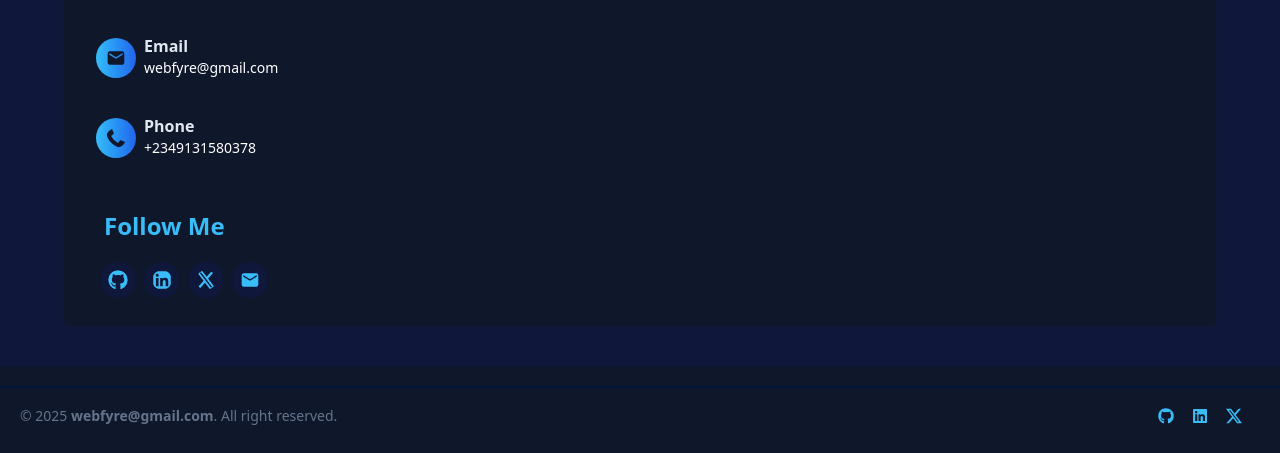
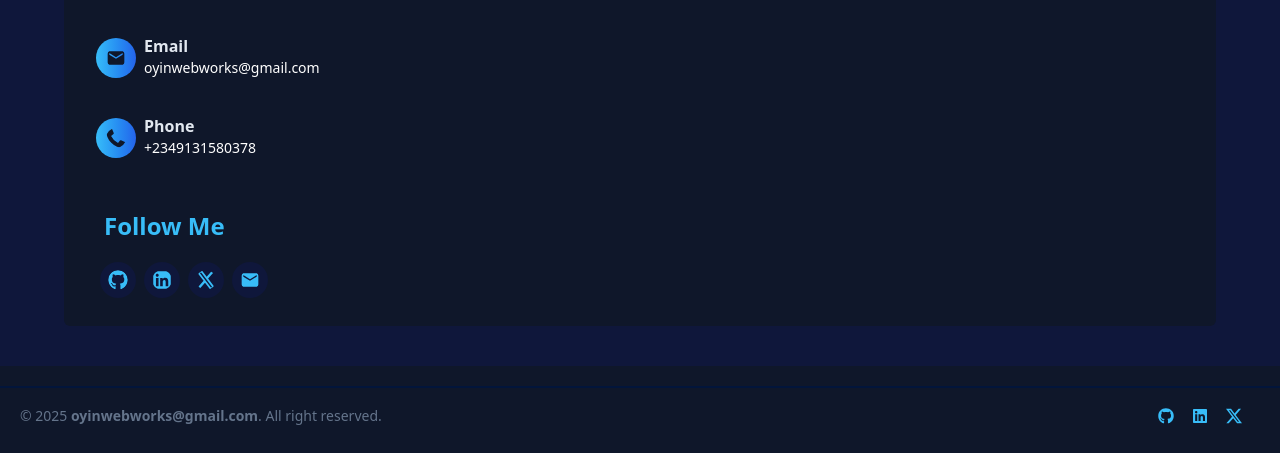
Before and after one commit to webfyredev/React_Portfolio_Website, a React (Vite) app: page / in a window 1280 px wide. Shown: the part 5630-6083 px from the top of the page. Built offline with nearby package versions, Linux system fonts and the light colour scheme.

Commit message:
Changed my email address

```diff
--- a/src/components/contacts.jsx
+++ b/src/components/contacts.jsx
@@ -75,8 +75,8 @@ export default function Contacts(){
                             <h3 className="font-semibold text-slate-200 text-sm md:text-base">
                                 Email
                             </h3>
-                            <a href="mailto:webfyre@gmail.com" className="text-xs md:text-sm text-white hover:text-[#38bdf8]">
-                            webfyre@gmail.com
+                            <a href="mailto:oyinwebworks@gmail.com" className="text-xs md:text-sm text-white hover:text-[#38bdf8]">
+                            oyinwebworks@gmail.com
                             </a>
                         </div>
                     </div>
@@ -104,7 +104,7 @@ export default function Contacts(){
                         <Link to="https://x.com/WebFyreDev">
                             <SiX  className="w-9 h-9 cursor-pointer bg-[#0f173b] text-[#38bdf8] p-2.5 md:p-2 rounded-full hover:bg-gradient-to-r from-[#38bdf8] to-[#2563eb] hover:text-[#0f172a] transtion-all duration-500"/>
                         </Link>
-                        <Link to="mailto:webfyre@gmail.com">
+                        <Link to="mailto:oyinwebworks@gmail.com">
                             <MdEmail  className="w-9 h-9 cursor-pointer bg-[#0f173b] text-[#38bdf8] p-2.5 md:p-2 rounded-full hover:bg-gradient-to-r from-[#38bdf8] to-[#2563eb] hover:text-[#0f172a] transtion-all duration-500"/>
                         </Link>
                     </div>
--- a/src/components/footer.jsx
+++ b/src/components/footer.jsx
@@ -8,7 +8,7 @@ export default function Footer(){
             <footer className="w-full h-auto flex flex-col items-center justify-center bg-[#0f172a] py-5 overflow-hidden">
                 <span className="w-full h-0.05 border-1 border-[#02153b] mb-2"></span>
                 <div className="flex w-full h-10 items-center justify-between px-5">
-                    <p className="text-[#64748b] text-[10px] md:text-sm">&copy; {dates} <Link to="mailto:webfyre@gmail.com" className="font-semibold hover:text-[#2563eb] transition-all">webfyre@gmail.com</Link>. All right reserved.</p>
+                    <p className="text-[#64748b] text-[10px] md:text-sm">&copy; {dates} <Link to="mailto:oyinwebworks@gmail.com" className="font-semibold hover:text-[#2563eb] transition-all">oyinwebworks@gmail.com</Link>. All right reserved.</p>
                     <div className="flex items-center justify-evenly text-[#38bdf8]  w-30">
                     <Link to="https://github.com/webfyredev/">
                         <FaGithub  className="cursor-pointer hover:text-[#2563eb] "/>
```
